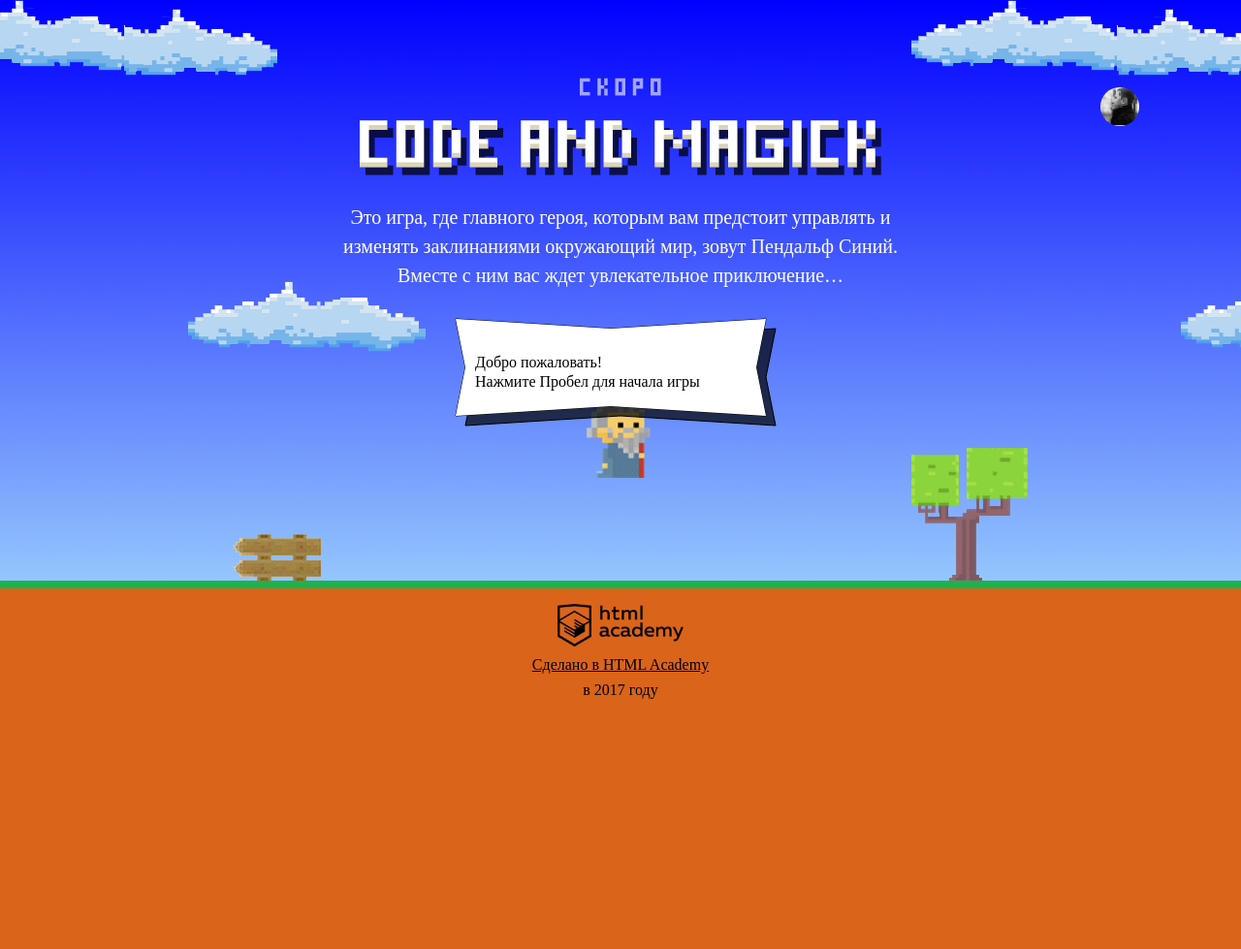
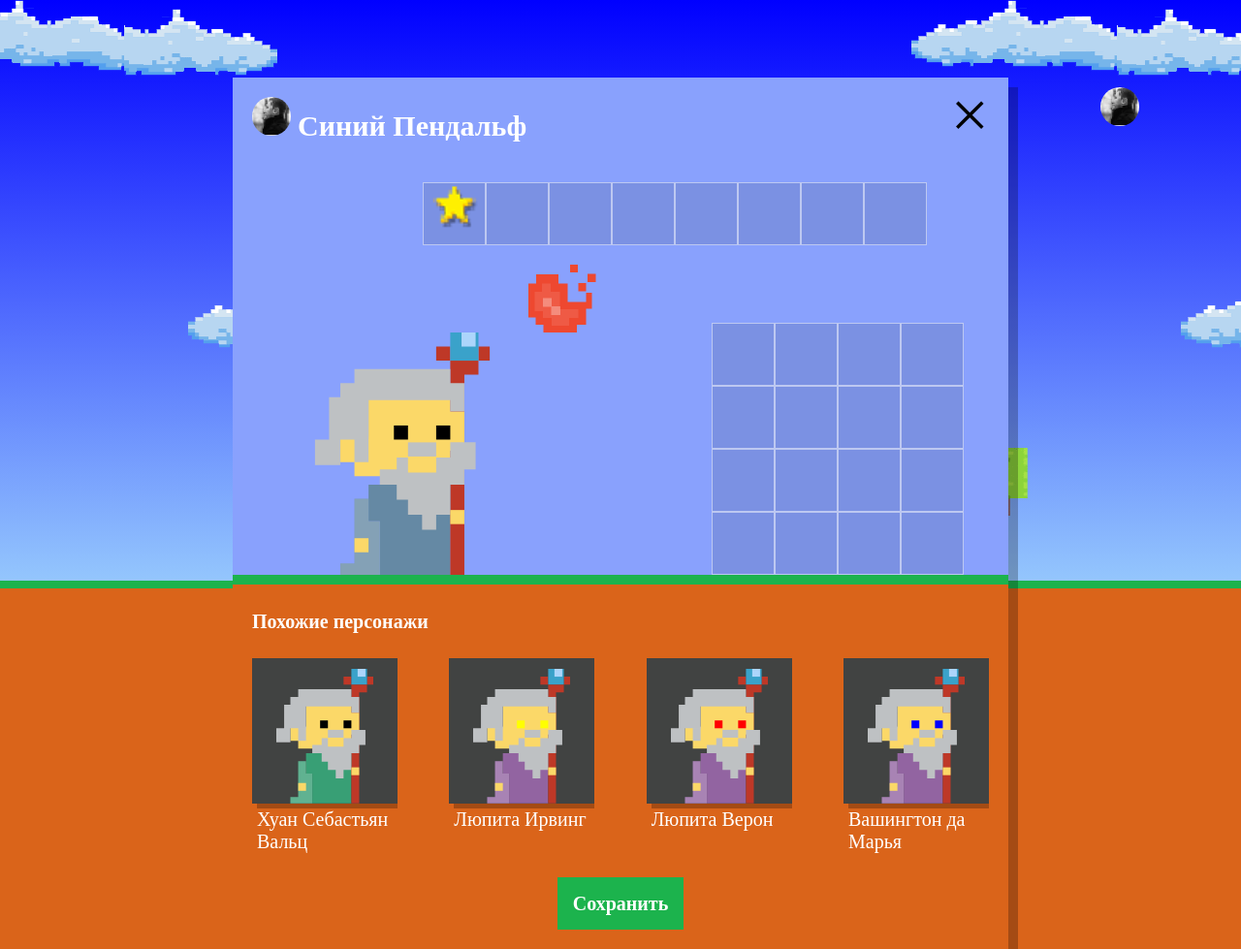
Before and after one commit to AndreyKovalenok/1123303-code-and-magick-20, a website: page index.html in a window 1280 px wide. Shown: the whole page at 97% size. Before the commit the page ends 800 px from the top, so only its background shows below. Drawn offline with Linux system fonts and the light colour scheme; a web font is replaced by a local one.

Commit message:
Учебный проект: нас орда

```diff
--- a/index.html
+++ b/index.html
@@ -196,6 +196,7 @@
     return gameFieldHeight / 3
   };
 </script>
+<script src="js/setup.js"></script>
 <script src="js/stat.js"></script>
 <script src="js/game.js"></script>
 
--- /dev/null
+++ b/js/setup.js
@@ -0,0 +1,57 @@
+'use strict';
+
+var setup = document.querySelector('.setup');
+setup.classList.remove('hidden');
+
+var elementsList = setup.querySelector('.setup-similar-list');
+
+var wizardTemplate = document.querySelector('#similar-wizard-template')
+  .content
+  .querySelector('div');
+
+var WIZARDS_COUNT = 4;
+var NAMES = ['Иван', 'Хуан Себастьян', 'Мария', 'Кристоф', 'Виктор', 'Юлия', 'Люпита', 'Вашингтон'];
+var SECOND_NAMES = ['да Марья', 'Верон', 'Мирабелла', 'Вальц', 'Онопко', 'Топольницкая', 'Нионго', 'Ирвинг'];
+var COAT_COLORS = ['rgb(101, 137, 164)', 'rgb(241, 43, 107)', 'rgb(146, 100, 161)', 'rgb(56, 159, 117)', 'rgb(215, 210, 55)', 'rgb(0, 0, 0)'];
+var EYES_COLORS = ['black', 'red', 'blue', 'yellow', 'green'];
+
+var getRandomNumber = function (max) {
+  return Math.floor(Math.random() * max);
+};
+
+var createWizardObject = function (names, secondNames, coatColors, eyesColors) {
+  var name = names[getRandomNumber(names.length)];
+  var secondName = secondNames[getRandomNumber(secondNames.length)];
+  var coatColor = coatColors[getRandomNumber(coatColors.length)];
+  var eyesColor = eyesColors[getRandomNumber(eyesColors.length)];
+
+  return {
+    name: name + ' ' + secondName,
+    coatColor: coatColor,
+    eyesColor: eyesColor
+  };
+};
+
+var persons = [];
+for (var i = 0; i < WIZARDS_COUNT; i++) {
+  persons.push(createWizardObject(NAMES, SECOND_NAMES, COAT_COLORS, EYES_COLORS));
+}
+
+var renderWizard = function (person) {
+  var wizardElement = wizardTemplate.cloneNode(true);
+
+  wizardElement.querySelector('.setup-similar-label').textContent = person.name;
+  wizardElement.querySelector('.wizard-coat').style.fill = person.coatColor;
+  wizardElement.querySelector('.wizard-eyes').style.fill = person.eyesColor;
+
+  return wizardElement;
+};
+
+var fragment = document.createDocumentFragment();
+persons.forEach(function (item) {
+  fragment.appendChild(renderWizard(item));
+});
+
+elementsList.appendChild(fragment);
+
+document.querySelector('.setup-similar').classList.remove('hidden');
```
